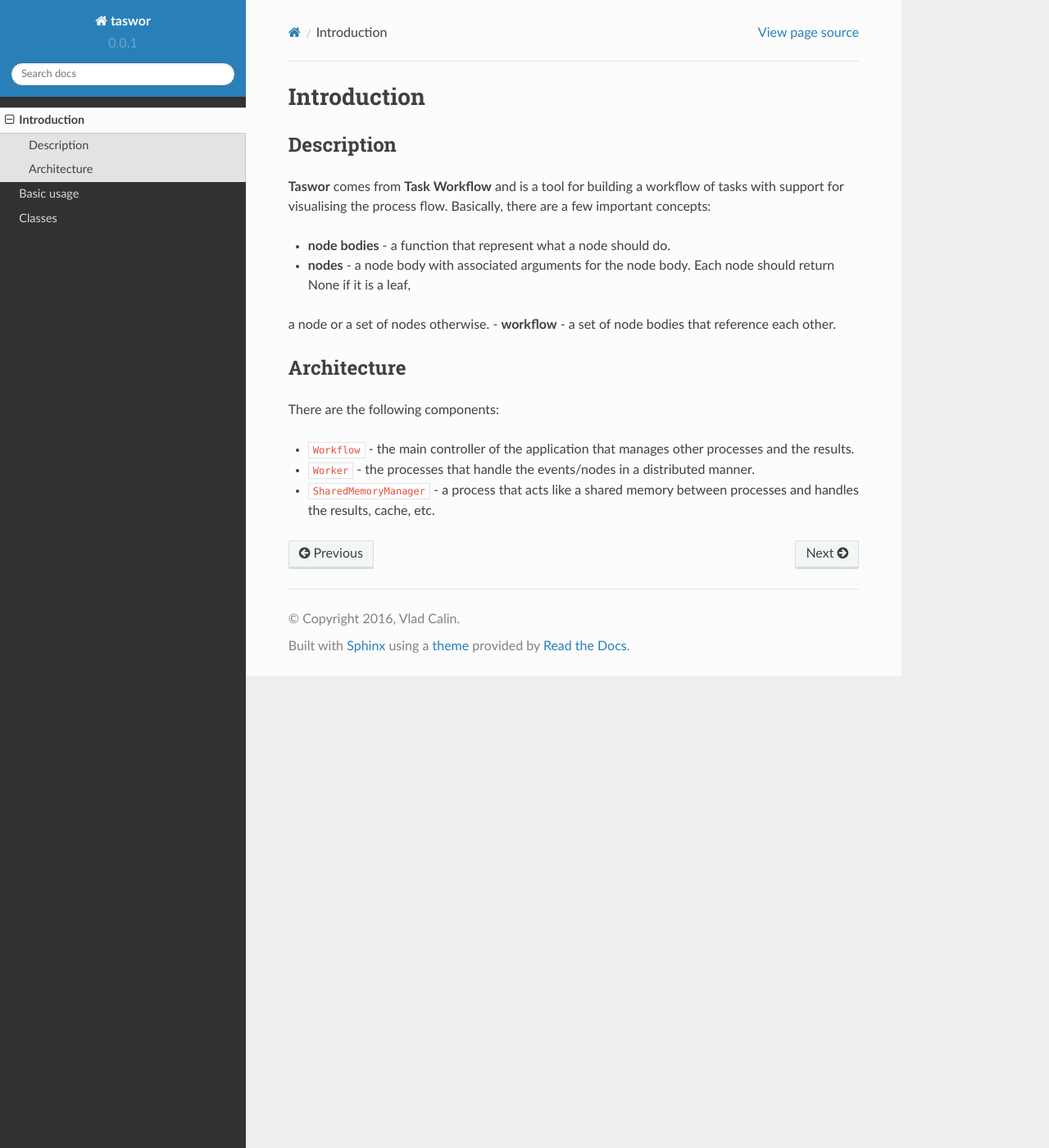
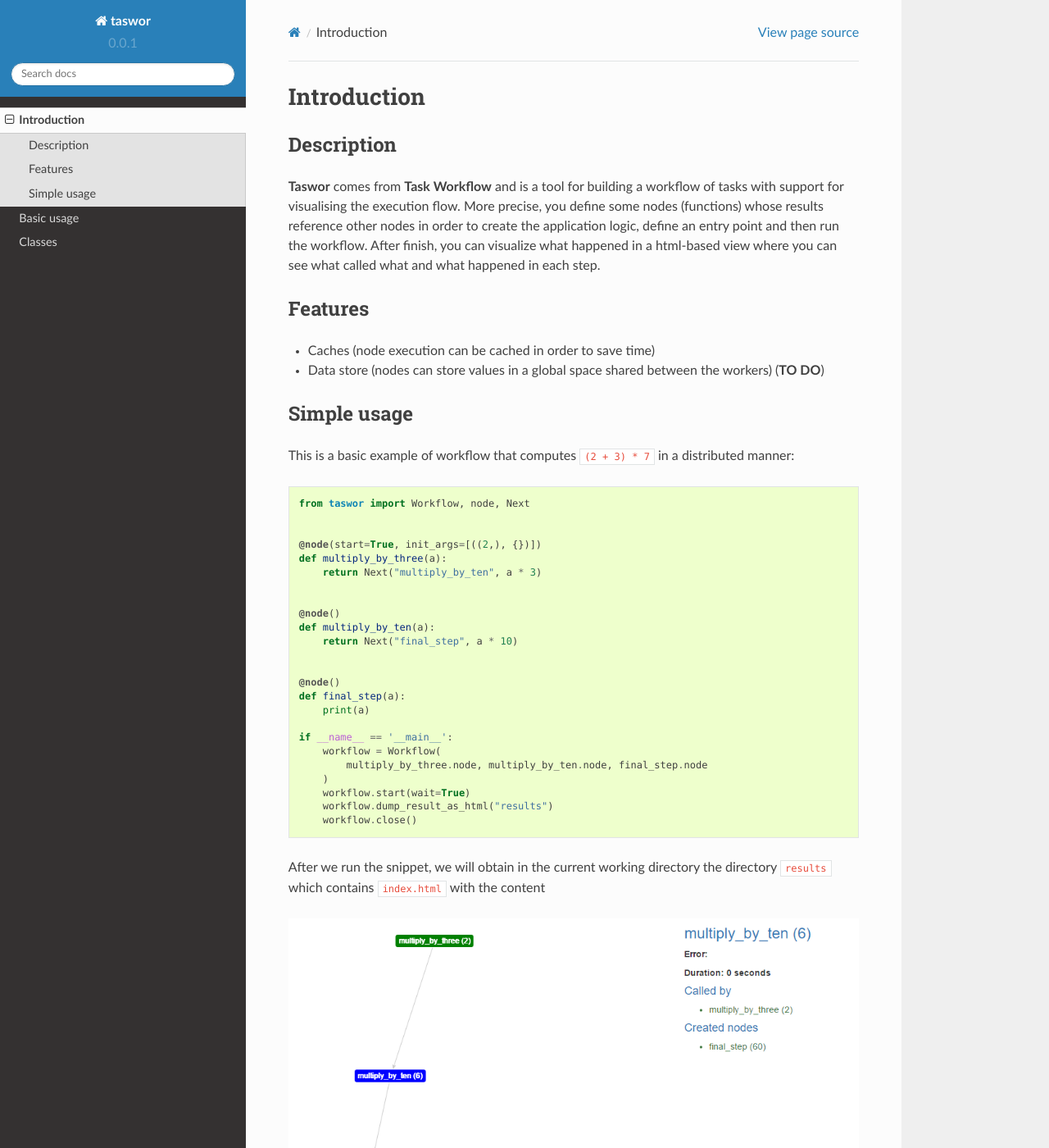
Before and after one commit to nagyist/taswor, a Sphinx documentation site: the page built from docs/source/introduction.rst, in a window 1280 px wide and 1400 px high. Shown: the whole window at 82% size. Built offline with Sphinx 7.4.7 and the Read the Docs theme 2.0.0, drawn with Linux system fonts in a browser that asks for light colours.

Commit message:
updated docs

```diff
--- a/docs/source/introduction.rst
+++ b/docs/source/introduction.rst
@@ -5,19 +5,47 @@ Description
 -----------
 
 **Taswor** comes from **Task Workflow** and is a tool for building a workflow of tasks with support for visualising
-the process flow. Basically, there are a few important concepts:
+the execution flow. More precise, you define some nodes (functions) whose results reference other nodes in order to
+create the application logic, define an entry point and then run the workflow. After finish, you can visualize what
+happened in a html-based view where you can see what called what and what happened in each step.
 
-- **node bodies** - a function that represent what a node should do.
-- **nodes** - a node body with associated arguments for the node body. Each node should return None if it is a leaf,
-a node or a set of nodes otherwise.
-- **workflow** - a set of node bodies that reference each other.
+Features
+--------
+
+- Caches (node execution can be cached in order to save time)
+- Data store (nodes can store values in a global space shared between the workers) (**TO DO**)
+
+Simple usage
+------------
+
+This is a basic example of workflow that computes ``(2 + 3) * 7`` in a distributed manner::
+
+    from taswor import Workflow, node, Next
 
 
-Architecture
-------------
+    @node(start=True, init_args=[((2,), {})])
+    def multiply_by_three(a):
+        return Next("multiply_by_ten", a * 3)
 
-There are the following components:
 
-- ``Workflow`` - the main controller of the application that manages other processes and the results.
-- ``Worker`` - the processes that handle the events/nodes in a distributed manner.
-- ``SharedMemoryManager`` - a process that acts like a shared memory between processes and handles the results, cache, etc.
+    @node()
+    def multiply_by_ten(a):
+        return Next("final_step", a * 10)
+
+
+    @node()
+    def final_step(a):
+        print(a)
+
+    if __name__ == '__main__':
+        workflow = Workflow(
+            multiply_by_three.node, multiply_by_ten.node, final_step.node
+        )
+        workflow.start(wait=True)
+        workflow.dump_result_as_html("results")
+        workflow.close()
+
+After we run the snippet, we will obtain in the current working directory the directory ``results`` which contains
+``index.html`` with the content
+
+.. image:: simple_usage_example.png
```
Also changed, not shown: docs/source/basic_usage.rst (+45 -3 lines), docs/source/complex_example.png (added), docs/source/simple_usage_example.png (added), 1 other file.
